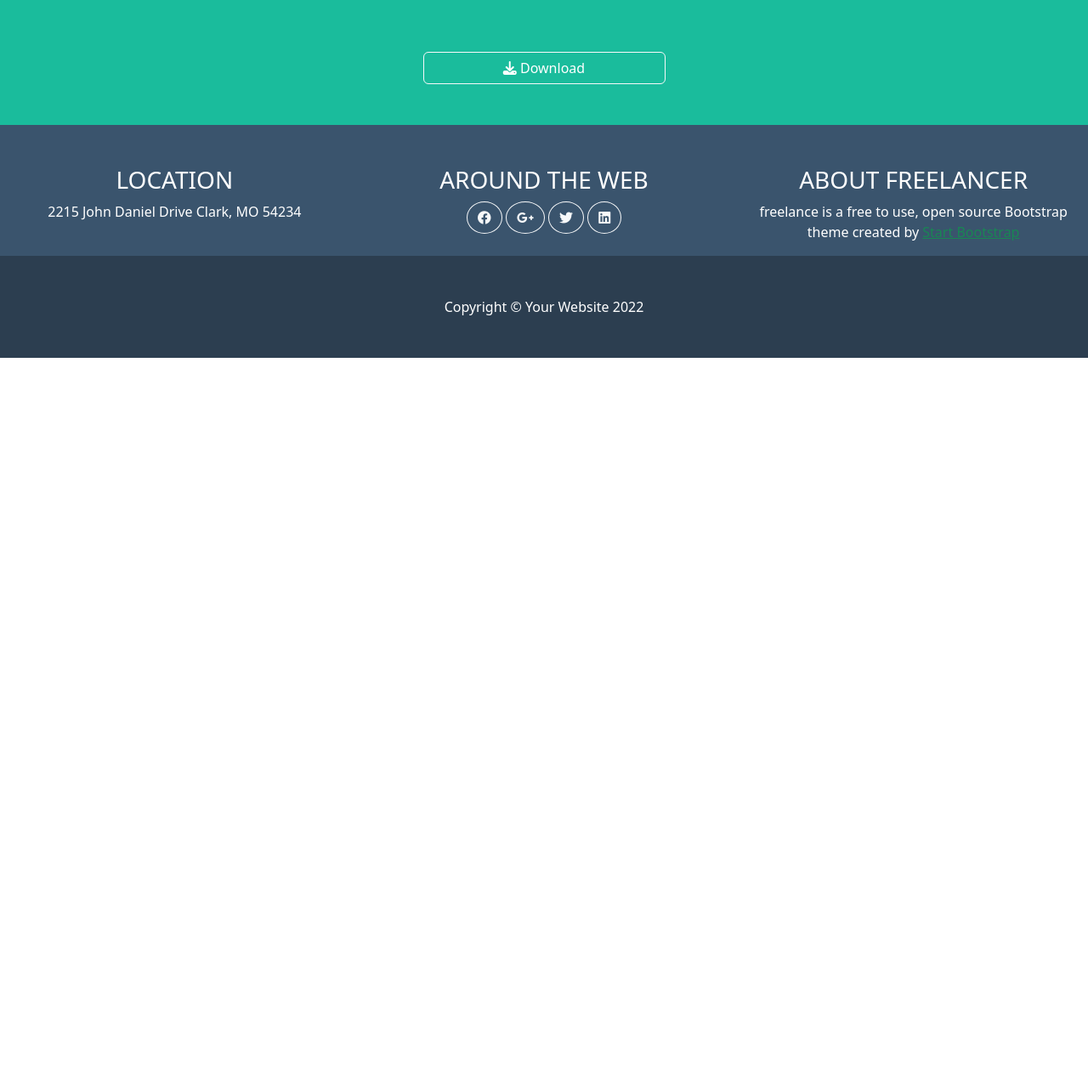
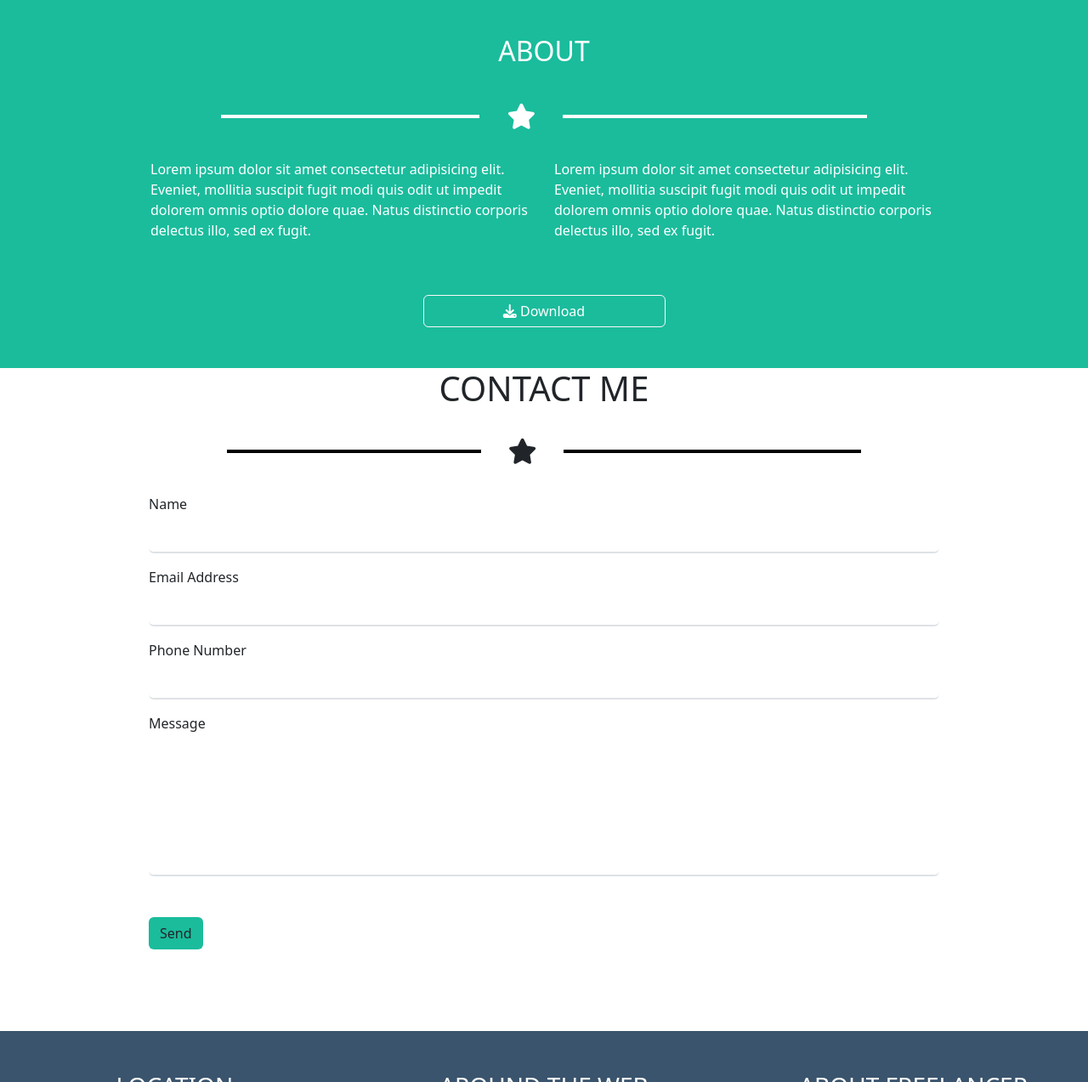
Before and after one commit to Claudio-DiGiovanni/html-css-bootstrap-freelancer, a plain HTML site: page index.html in a window 1280 px wide. Shown: the part 1527-2800 px from the top of the page at 85% size. Before the commit the page ends 1948 px from the top, so only its background shows below. Drawn offline with nearby package versions, Linux system fonts and the light colour scheme.

Commit message:
Add contact section

```diff
--- a/css/style.css
+++ b/css/style.css
@@ -22,3 +22,36 @@ footer{
 .colored{
     background-color:#2c3e50;
 }
+
+.star_white{
+    border: 2px solid white;
+    position: relative;
+}
+
+.star_black{
+    border: 2px solid black;
+    position: relative;
+}
+
+.star_positioned{
+    position: absolute;
+    font-size: 30px;
+    background-color: #1abc9c;
+    top: -15px;
+    left: 40%;
+    padding: 0 2rem;
+}
+
+#contact input{
+    border: none;
+    border-bottom: 2px solid var(--bs-gray-300);
+    box-shadow: none;
+}
+
+.textarea{
+    height: 10rem;
+}
+
+.btn-send{
+    background-color: #1abc9c;
+}
--- a/index.html
+++ b/index.html
@@ -49,41 +49,29 @@
                   <li class="nav-item">
                     <a class="nav-link text-white" href="#contact">contact</a>
                   </li>
-
-
-
               </div>
             </div>
           </nav>
-        <div class="container">
+        <div class="container text-white text-uppercase text-center">
             <div class="row justify-content-center mt-5">
-                <div class="col-11 col-md-4">
+                <div class="col-10 col-md-4">
                     <img src="img/avatar.svg" class="img-fluid">
                 </div>
             </div>
-            <div class="row justify-content-center">
-                <div class="col-11 col-md-11 text-center">
-                    <h1 class="text-white fs-1 text-nowrap">START BOOTSTRAP</h1>
-                </div>
+            <h1>start bootstrap</h1>
+            <div class="col-7 star_white m-auto my-5">
+                <i class="text-white star_positioned fa-solid fa-star"></i>
             </div>
-            <div class="row justify-content-center">
-                <div class="col-7">
-                    <hr>
-                    <i class="text-white fa-solid fa-star"></i>
-                </div>
-            </div>
-            <div class="row justify-content-center">
-                <div class="col-12 col-md-8">
-                    <h2 class="text-white text-nowrap text-center w-100">GRAPHIC ARTIST - WEB DESIGNER - ILLUSTRATOR
-                    </h2>
-                </div>
-            </div>
+            <h2 class="pb-5">graphic artist - web designer - illustrator</h2>
         </div>
     </header>
 
     <section id="portfolio">
         <div class="container mt-5 text-center pb-5">
             <h2>PORTFOLIO</h2>
+            <div class="col-7 star_black m-auto my-5">
+                <i class="bg-white star_positioned fa-solid fa-star"></i>
+            </div>
             <div class="row g-4">
                 <div class="col-12 col-md-6 col-lg-4">
                     <div class="card">
@@ -123,10 +111,13 @@
         <div class="container pt-5">
             <div class="row justify-content-center">
                 <h2 class="text-white text-center">ABOUT</h2>
-                <p class="col-10 col-md-6 text-white">Lorem ipsum dolor sit amet consectetur adipisicing elit. Eveniet,
+                <div class="col-8 star_white m-auto my-5">
+                    <i class="text-white star_positioned fa-solid fa-star"></i>
+                </div>
+                <p class="col-10 col-md-5 text-white">Lorem ipsum dolor sit amet consectetur adipisicing elit. Eveniet,
                     mollitia suscipit fugit modi quis odit ut impedit dolorem omnis optio dolore quae. Natus distinctio
                     corporis delectus illo, sed ex fugit.</p>
-                <p class="col-10 col-md-6 text-white">Lorem ipsum dolor sit amet consectetur adipisicing elit. Eveniet,
+                <p class="col-10 col-md-5 text-white">Lorem ipsum dolor sit amet consectetur adipisicing elit. Eveniet,
                     mollitia suscipit fugit modi quis odit ut impedit dolorem omnis optio dolore quae. Natus distinctio
                     corporis delectus illo, sed ex fugit.</p>
             </div>
@@ -138,7 +129,35 @@
         </div>
     </section>
     <section id="contact">
+        <h1 class="text-uppercase text-center">contact me</h1>
+        <div class="col-7 star_black m-auto my-5">
+            <i class="bg-white star_positioned fa-solid fa-star"></i>
+        </div>
+        <div class="container pb-5">
+            <div class="col-10 mx-auto">
+                <form>
+                    <div class="mb-3">
+                        <label for="name" class="form-label">Name</label>
+                        <input type="text" class="form-control" id="name" >
+                      </div>
+                      <div class="mb-3">
+                        <label for="email" class="form-label">Email Address</label>
+                        <input type="email" class="form-control" id="email">
+                      </div>
+                      <div class="mb-3">
+                        <label for="phone" class="form-label">Phone Number</label>
+                        <input type="text" class="form-control" id="phone" >
+                      </div>
+                      <label for="message" class="form-label">Message</label>
+                      <input type="textarea" class="textarea form-control" id="message" >
+                    </div>
 
+                    <div class="col-10 m-auto py-5">
+                        <button type="submit" class="btn btn-send">Send</button>
+                    </div>
+                </form>
+            </div>
+        </div>
     </section>
     <footer class="pt-5">
         <div class="row justify-content-center text-center text-white gy-5">
```
